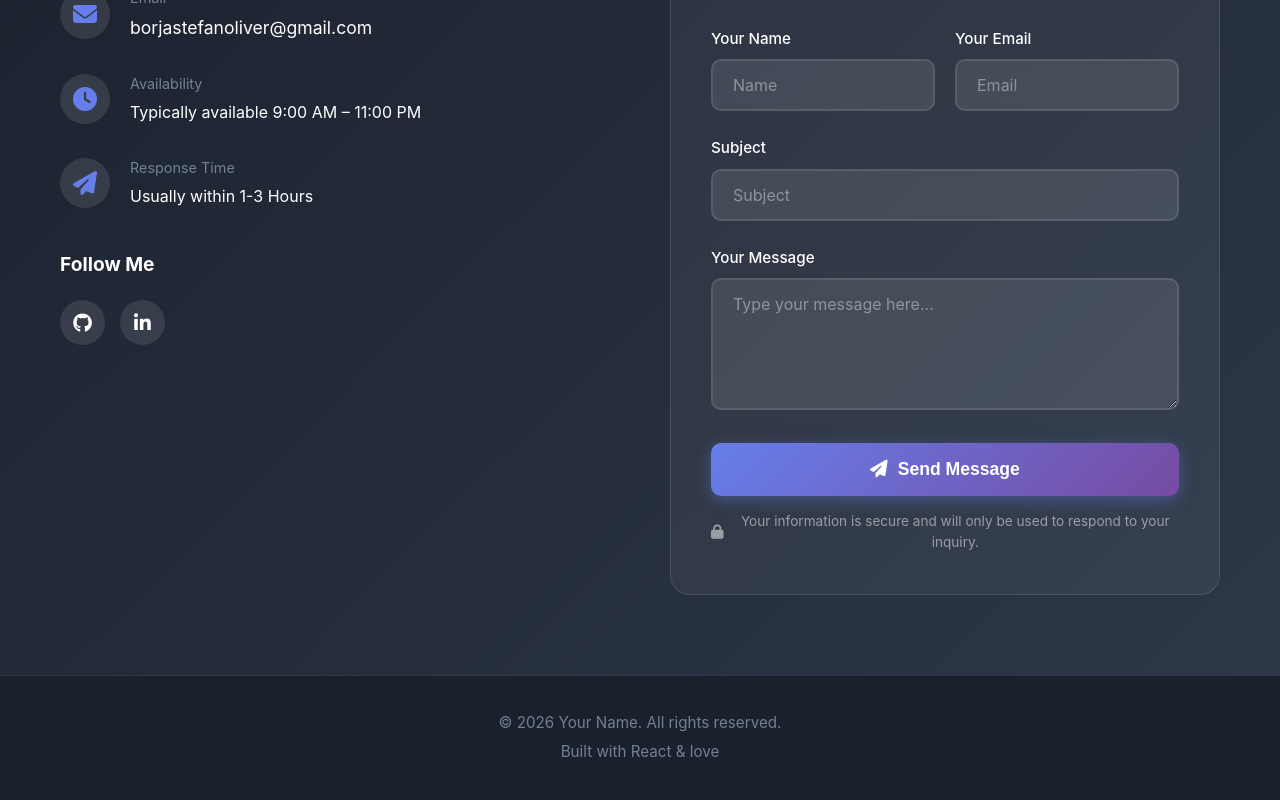
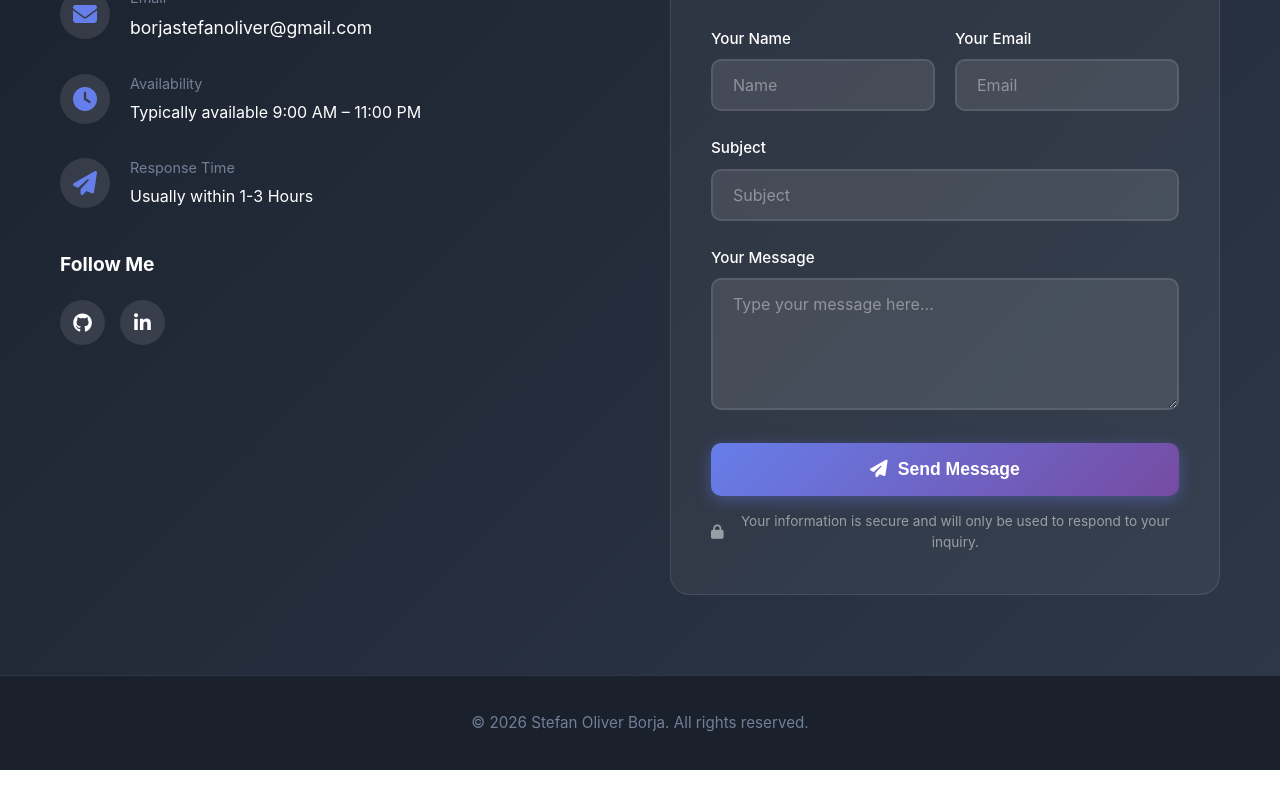
Before and after one commit to Stefannnnnnnnnnnnn/Portfolio, a React (Create React App) app: page / in a window 1280 px wide. Shown: the part 3429-4229 px from the top of the page. After the commit the page ends 4199 px from the top, so only its background shows below. Built offline with nearby package versions, Linux system fonts and the light colour scheme.

Commit message:
Edit app.js

```diff
--- a/src/App.js
+++ b/src/App.js
@@ -26,8 +26,7 @@ function App() {
 
       <footer className="footer">
         <div className="container">
-          <p>&copy; {new Date().getFullYear()} Your Name. All rights reserved.</p>
-          <p>Built with React & love</p>
+          <p>&copy; {new Date().getFullYear()} Stefan Oliver Borja. All rights reserved.</p>
         </div>
       </footer>
     </div>
```
